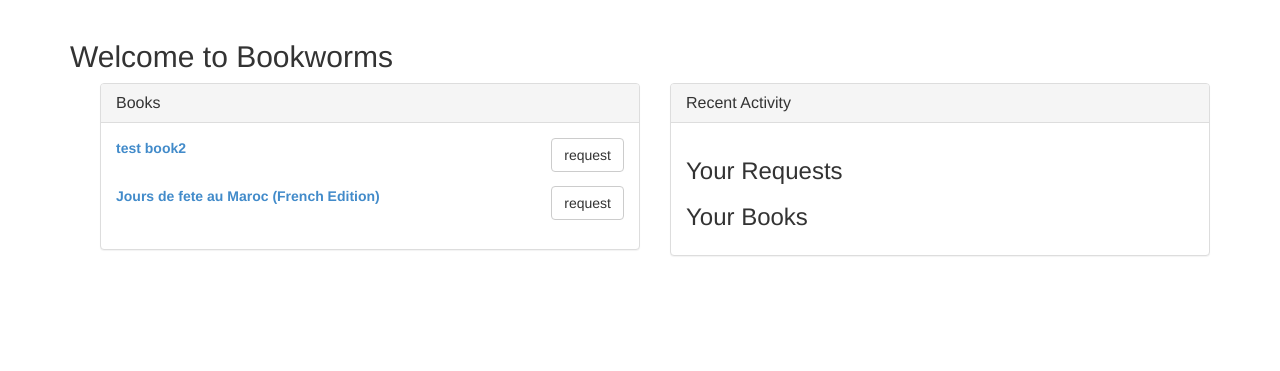
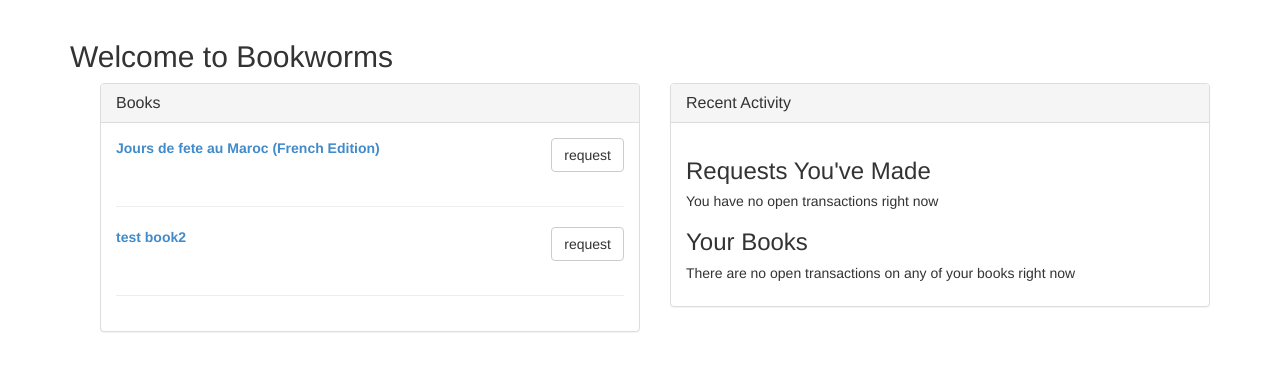
Before and after one commit to stroud109/medusa, a Flask app: page / in a window 1280 px wide. Shown: the part 66-437 px from the top of the page. Run offline with Flask 2, Linux system fonts and the light colour scheme; a user stored in the database is signed in.

Commit message:
Worked on transaction states and display for index template

```diff
--- a/templates/index.html
+++ b/templates/index.html
@@ -12,7 +12,7 @@
                 <h3 class="panel-title">Books</h3>
             </div>
             <div class="panel-body">
-                {% for book in books %}
+                {% for book in books|sort(attribute='title') %}
                 <div class="row">
                     <div class="col-md-10">
                     <strong><a href="{{url_for("view_book", id=book.id)}}">{{book.title}}</a></strong>
@@ -25,6 +25,7 @@
                     {% endif %}
                     </div>
                 </div>
+                <hr/>
                 {% else %}
                 No books here!
                 <a href="{{url_for("new_book")}}">Add a new book</a>
@@ -41,28 +42,39 @@
             </div>
             <div class="panel-body">
 
-                <h3>Your Requests</h3>
+                <h3>Requests You've Made</h3>
 
-                {% for request in open_user_requests %}
+                {% if not open_user_transactions %}
+                <h5>You have no open transactions right now</h5>
+                {% else %}
+
+                {% for transaction in open_user_transactions|sort(attribute='date_requested') %}
                 <div class="row">
                     <div class="col-md-8">
-                    <strong>Book Title:</strong> <a href="{{url_for("view_book", id=request.book.id)}}">{{request.book.title}}</a> | <strong>Book Owner:</strong> <a href="{{url_for("view_library", id=request.book.owner_id)}}">{{request.book.owner.username}}</a>
+                    <strong>Book Title:</strong> <a href="{{url_for("view_book", id=transaction.book.id)}}">{{transaction.book.title}}</a> | <strong>Book Owner:</strong> <a href="{{url_for("view_library", id=transaction.book.owner_id)}}">{{transaction.book.owner.username}}</a>
                     </div>
                     <div class="col-md-4">
-                    {% if request.date_borrowed != None %}
-                        {% if request.date_returned == None %}
-                            <form class="pull-right" method="post" action="{{url_for("return_book", id=request.id)}}">
-                                <input type="submit" value="book returned" class="btn btn-default"/>
+
+                    {% if transaction.date_borrowed != None %}
+                        {% if transaction.date_returned == None %}
+                            <form class="pull-right" method="post" action="{{url_for("return_book", id=transaction.id)}}">
+                                <input type="submit" value="I returned book" class="btn btn-default"/>
                             </form>
                         {% endif %}
                     {% endif %}
                     </div>
                 </div>
+                <hr/>
                 {% endfor %}
+                {% endif %}
 
                 <h3>Your Books</h3>
 
-                {% for transaction in users_open_book_transactions %}
+                {% if not open_transactions_on_users_books %}
+                <h5>There are no open transactions on any of your books right now</h5>
+                {% else %}
+
+                {% for transaction in open_transactions_on_users_books|sort(attribute='date_requested') %}
                 <div class="row">
                     <div class="col-md-8">
                     <strong>Book Title:</strong> <a href="{{url_for("view_book", id=transaction.book.id)}}">{{transaction.book.title}}</a> | <strong>Book Requester:</strong> <a href="{{url_for("view_library", id=transaction.requester_id)}}">{{transaction.requester.username}}</a></br>
@@ -83,8 +95,9 @@
                     {% endif %}
                     </div>
                 </div>
-
+                <hr/>
                 {% endfor %}
+                {% endif %}
             </div>
         </div>
         {% endif %}
--- a/views.py
+++ b/views.py
@@ -70,14 +70,15 @@ def index():
     books = Book.query.filter(
         Book.owner_id != user_id,
     ).all()
+
     # transactions = BookTransaction.query.all()
 
-    open_user_requests = BookTransaction.query.filter(
+    open_user_transactions = BookTransaction.query.filter(
         BookTransaction.requester_id == user_id,
         BookTransaction.date_confirmed == None,
     ).all()
 
-    users_open_book_transactions = BookTransaction.query.filter(
+    open_transactions_on_users_books = BookTransaction.query.filter(
         BookTransaction.book_owner_id == user_id,
         BookTransaction.date_confirmed == None,
     ).all()
@@ -88,8 +89,8 @@ def index():
         "index.html",
         books=books,
         # transactions=transactions,
-        open_user_requests=open_user_requests,
-        users_open_book_transactions=users_open_book_transactions,
+        open_user_transactions=open_user_transactions,
+        open_transactions_on_users_books=open_transactions_on_users_books,
     )
 
 
@@ -221,7 +222,8 @@ def request_book(id):
 
     if open_user_transactions:
         flash("You already have an open transaction with this book")
-        return redirect(url_for("view_book", id=id))
+        # return redirect(url_for("view_book", id=id))
+        return redirect(url_for("index"))
 
     new_transaction = BookTransaction(
         book_id=book.id,
@@ -232,7 +234,8 @@ def request_book(id):
     model.session.add(new_transaction)
     model.session.commit()
     # model.session.refresh(book)
-    return redirect(url_for("view_book", id=id))
+    # return redirect(url_for("view_book", id=id))
+    return redirect(url_for("index"))
 
 
 @app.route("/books/<int:id>/borrow", methods=["POST"])
@@ -260,7 +263,8 @@ def declare_borrowed(id):
     else:
         flash("You must own a book to declare that it's been borrowed")
     # model.session.refresh(book)
-    return redirect(url_for("view_book", id=transaction.book.id))
+    # return redirect(url_for("view_book", id=transaction.book.id))
+    return redirect(url_for("index"))
 
 
 @app.route("/books/<int:id>/return", methods=["POST"])
@@ -271,6 +275,7 @@ def return_book(id):
 
     if transaction.book.owner_id != user_id:
         if transaction.book.current_borrower_id == user_id:
+            # ^Revisit this line to avoid future current_borrower_id bugs
             if transaction.date_borrowed is not None:
                 if transaction.date_returned is not None:
                     flash("This book has already been returned")
@@ -286,7 +291,8 @@ def return_book(id):
     else:
         flash("You can't return a book you already own")
 
-    return redirect(url_for("view_book", id=transaction.book.id))
+    # return redirect(url_for("view_book", id=transaction.book.id))
+    return redirect(url_for("index"))
 
 
 @app.route("/books/<int:id>/confirmation", methods=["POST"])
@@ -310,7 +316,8 @@ def confirm_book_returned(id):
     else:
         flash("You can only confirm returns on books you own")
     # model.session.refresh(book)
-    return redirect(url_for("view_book", id=transaction.book.id))
+    # return redirect(url_for("view_book", id=transaction.book.id))
+    return redirect(url_for("index"))
 
 
 @app.route("/login")
```
Also changed, not shown: my_app.db.
